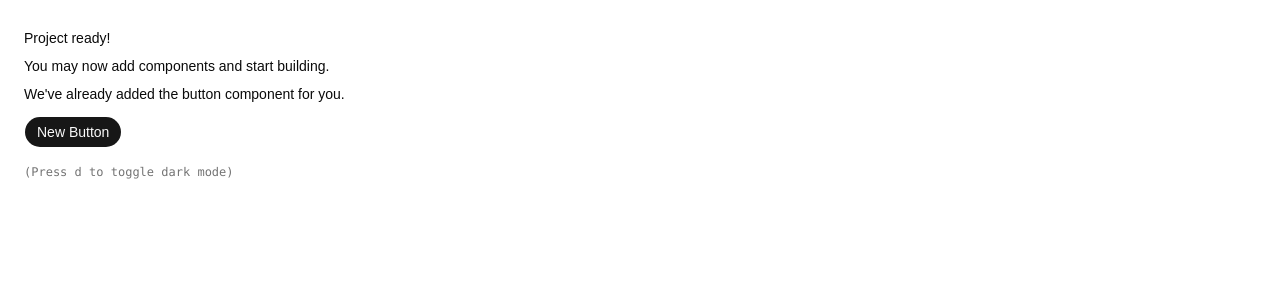
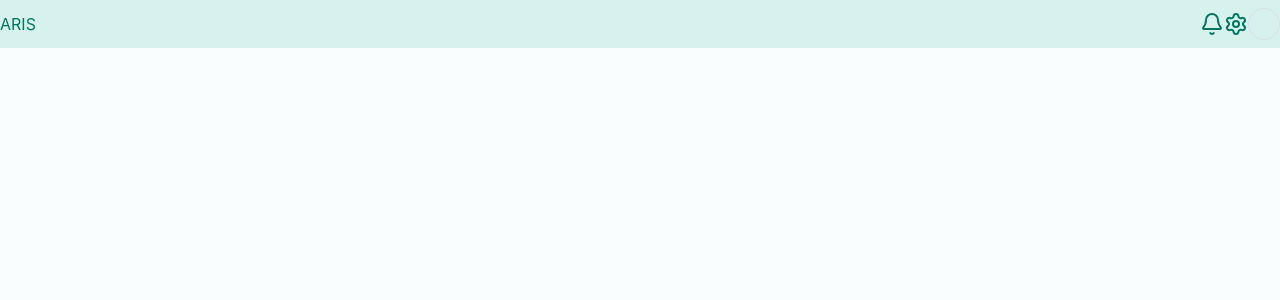
Before and after one commit to infernoWolf99/ARIS, a React (Vite) app in the folder apps/frontend/: page / in a window 1280 px wide. Shown: the top 300 px of the page. Built offline with nearby package versions, Linux system fonts and the light colour scheme.

Commit message:
Add VSCode settings for Prisma and Prettier formatters

```diff
--- a/apps/frontend/package.json
+++ b/apps/frontend/package.json
@@ -18,6 +18,7 @@
     "@dnd-kit/sortable": "^10.0.0",
     "@dnd-kit/utilities": "^3.2.2",
     "@fontsource-variable/inter": "^5.3.0",
+    "@fontsource-variable/plus-jakarta-sans": "^5.3.0",
     "@tailwindcss/vite": "^4",
     "@tanstack/react-table": "^9.1.2",
     "class-variance-authority": "^0.7.1",
--- a/apps/frontend/src/index.css
+++ b/apps/frontend/src/index.css
@@ -1,13 +1,13 @@
 @import "tailwindcss";
 @import "tw-animate-css";
 @import "shadcn/tailwind.css";
-@import "@fontsource-variable/inter";
+@import "@fontsource-variable/plus-jakarta-sans";
 
 @custom-variant dark (&:is(.dark *));
 
 @theme inline {
     --font-heading: var(--font-sans);
-    --font-sans: 'Inter Variable', sans-serif;
+    --font-sans: 'Plus Jakarta Sans Variable', -apple-system, BlinkMacSystemFont, sans-serif;
     --color-sidebar-ring: var(--sidebar-ring);
     --color-sidebar-border: var(--sidebar-border);
     --color-sidebar-accent-foreground: var(--sidebar-accent-foreground);
@@ -48,83 +48,110 @@
     --radius-4xl: calc(var(--radius) * 2.6);
 }
 
+/* Light Mode: Clean Clinical Teal & Vibrant Accents */
 :root {
-    --background: oklch(1 0 0);
-    --foreground: oklch(0.145 0 0);
+    --background: oklch(0.99 0.005 200);
+    --foreground: oklch(0.20 0.03 230);
     --card: oklch(1 0 0);
-    --card-foreground: oklch(0.145 0 0);
+    --card-foreground: oklch(0.20 0.03 230);
     --popover: oklch(1 0 0);
-    --popover-foreground: oklch(0.145 0 0);
-    --primary: oklch(0.205 0 0);
-    --primary-foreground: oklch(0.985 0 0);
-    --secondary: oklch(0.97 0 0);
-    --secondary-foreground: oklch(0.205 0 0);
-    --muted: oklch(0.97 0 0);
-    --muted-foreground: oklch(0.556 0 0);
-    --accent: oklch(0.97 0 0);
-    --accent-foreground: oklch(0.205 0 0);
-    --destructive: oklch(0.577 0.245 27.325);
-    --border: oklch(0.922 0 0);
-    --input: oklch(0.922 0 0);
-    --ring: oklch(0.708 0 0);
-    --chart-1: oklch(0.87 0 0);
-    --chart-2: oklch(0.556 0 0);
-    --chart-3: oklch(0.439 0 0);
-    --chart-4: oklch(0.371 0 0);
-    --chart-5: oklch(0.269 0 0);
+    --popover-foreground: oklch(0.20 0.03 230);
+
+    /* Vibrant Deep Teal Primary */
+    --primary: oklch(0.48 0.14 180);
+    --primary-foreground: oklch(0.99 0 0);
+
+    /* Warm Soft Mint / Teal Secondary */
+    --secondary: oklch(0.94 0.03 180);
+    --secondary-foreground: oklch(0.25 0.08 180);
+
+    --muted: oklch(0.96 0.01 200);
+    --muted-foreground: oklch(0.48 0.02 230);
+
+    --accent: oklch(0.92 0.04 180);
+    --accent-foreground: oklch(0.25 0.08 180);
+
+    /* Clinical Risk Warning Red (Crimson) */
+    --destructive: oklch(0.55 0.22 25);
+
+    --border: oklch(0.90 0.01 200);
+    --input: oklch(0.90 0.01 200);
+    --ring: oklch(0.48 0.14 180);
+
+    /* ARIS Status & Chart Indicators */
+    --chart-1: oklch(0.60 0.16 160); /* On Track / Normal (Emerald) */
+    --chart-2: oklch(0.75 0.15 85);  /* Follow-up Needed (Amber) */
+    --chart-3: oklch(0.55 0.22 25);  /* High Risk / Urgent (Crimson) */
+    --chart-4: oklch(0.50 0.15 250); /* Clinical Info / Vitals (Blue) */
+    --chart-5: oklch(0.55 0.14 310); /* Maternal/Child Tracking (Purple) */
+
     --radius: 0.625rem;
-    --sidebar: oklch(0.985 0 0);
-    --sidebar-foreground: oklch(0.145 0 0);
-    --sidebar-primary: oklch(0.205 0 0);
-    --sidebar-primary-foreground: oklch(0.985 0 0);
-    --sidebar-accent: oklch(0.97 0 0);
-    --sidebar-accent-foreground: oklch(0.205 0 0);
-    --sidebar-border: oklch(0.922 0 0);
-    --sidebar-ring: oklch(0.708 0 0);
+
+    --sidebar: oklch(0.97 0.01 180);
+    --sidebar-foreground: oklch(0.20 0.03 230);
+    --sidebar-primary: oklch(0.48 0.14 180);
+    --sidebar-primary-foreground: oklch(0.99 0 0);
+    --sidebar-accent: oklch(0.92 0.04 180);
+    --sidebar-accent-foreground: oklch(0.25 0.08 180);
+    --sidebar-border: oklch(0.90 0.01 200);
+    --sidebar-ring: oklch(0.48 0.14 180);
 }
 
+/* Dark Mode: Low-Glare "Nocturnal Clinical" Theme */
 .dark {
-    --background: oklch(0.145 0 0);
-    --foreground: oklch(0.985 0 0);
-    --card: oklch(0.205 0 0);
-    --card-foreground: oklch(0.985 0 0);
-    --popover: oklch(0.205 0 0);
-    --popover-foreground: oklch(0.985 0 0);
-    --primary: oklch(0.922 0 0);
-    --primary-foreground: oklch(0.205 0 0);
-    --secondary: oklch(0.269 0 0);
-    --secondary-foreground: oklch(0.985 0 0);
-    --muted: oklch(0.269 0 0);
-    --muted-foreground: oklch(0.708 0 0);
-    --accent: oklch(0.269 0 0);
-    --accent-foreground: oklch(0.985 0 0);
-    --destructive: oklch(0.704 0.191 22.216);
-    --border: oklch(1 0 0 / 10%);
+    --background: oklch(0.16 0.02 230);
+    --foreground: oklch(0.96 0.01 200);
+    --card: oklch(0.20 0.02 230);
+    --card-foreground: oklch(0.96 0.01 200);
+    --popover: oklch(0.20 0.02 230);
+    --popover-foreground: oklch(0.96 0.01 200);
+
+    /* Vibrant Mint/Teal for dark mode contrast */
+    --primary: oklch(0.68 0.14 175);
+    --primary-foreground: oklch(0.15 0.03 230);
+
+    --secondary: oklch(0.26 0.03 180);
+    --secondary-foreground: oklch(0.96 0.01 200);
+
+    --muted: oklch(0.24 0.02 230);
+    --muted-foreground: oklch(0.70 0.02 200);
+
+    --accent: oklch(0.26 0.04 180);
+    --accent-foreground: oklch(0.96 0.01 200);
+
+    --destructive: oklch(0.65 0.20 25);
+
+    --border: oklch(1 0 0 / 12%);
     --input: oklch(1 0 0 / 15%);
-    --ring: oklch(0.556 0 0);
-    --chart-1: oklch(0.87 0 0);
-    --chart-2: oklch(0.556 0 0);
-    --chart-3: oklch(0.439 0 0);
-    --chart-4: oklch(0.371 0 0);
-    --chart-5: oklch(0.269 0 0);
-    --sidebar: oklch(0.205 0 0);
-    --sidebar-foreground: oklch(0.985 0 0);
-    --sidebar-primary: oklch(0.488 0.243 264.376);
-    --sidebar-primary-foreground: oklch(0.985 0 0);
-    --sidebar-accent: oklch(0.269 0 0);
-    --sidebar-accent-foreground: oklch(0.985 0 0);
-    --sidebar-border: oklch(1 0 0 / 10%);
-    --sidebar-ring: oklch(0.556 0 0);
+    --ring: oklch(0.68 0.14 175);
+
+    --chart-1: oklch(0.68 0.16 160);
+    --chart-2: oklch(0.78 0.15 85);
+    --chart-3: oklch(0.65 0.20 25);
+    --chart-4: oklch(0.60 0.15 250);
+    --chart-5: oklch(0.65 0.14 310);
+    --sidebar: oklch(0.18 0.02 230);
+    --sidebar-foreground: oklch(0.96 0.01 200);
+    --sidebar-primary: oklch(0.68 0.14 175);
+    --sidebar-primary-foreground: oklch(0.15 0.03 230);
+    --sidebar-accent: oklch(0.26 0.04 180);
+    --sidebar-accent-foreground: oklch(0.96 0.01 200);
+    --sidebar-border: oklch(1 0 0 / 12%);
+    --sidebar-ring: oklch(0.68 0.14 175);
 }
 
 @layer base {
   * {
     @apply border-border outline-ring/50;
-    }
+  }
   body {
     @apply bg-background text-foreground;
-    }
+  }
   html {
     @apply font-sans;
-    }
+  }
 }
+
+.global-pad {
+  @apply px-8
+}
--- a/apps/frontend/src/layout.tsx
+++ b/apps/frontend/src/layout.tsx
@@ -1,21 +1,24 @@
-import { Button } from "@/components/ui/button"
-import { Outlet } from "react-router-dom"
+import { Bell, Settings } from "lucide-react"
+import { Avatar } from "./components/ui/avatar"
 
 export function Layout() {
   return (
-    <div className="flex min-h-svh p-6">
-      <div className="flex max-w-md min-w-0 flex-col gap-4 text-sm leading-loose">
-        <div>
-          <h1 className="font-medium">Project ready!</h1>
-          <p>You may now add components and start building.</p>
-          <p>We&apos;ve already added the button component for you.</p>
-          <Button className="mt-2">New Button</Button>
+    <div>
+      <header className="flex h-12 w-full flex-row items-center justify-between bg-secondary text-primary">
+        {/* left side of header  */}
+        <div className="flex flex-row">
+          <span>ARIS</span>
+          <div className="h-[95%] w-2 bg-primary"></div>
         </div>
-        <div className="font-mono text-xs text-muted-foreground">
-          (Press <kbd>d</kbd> to toggle dark mode)
-          <Outlet />
+        {/* right side of header  */}
+        <div className="flex flex-row place-items-center">
+          <Bell />
+          <Settings />
+          <Avatar />
         </div>
-      </div>
+      </header>
+
+      <main></main>
     </div>
   )
 }
```
Also changed, not shown: 2 other files (tests, documents, lock files or other folders).
